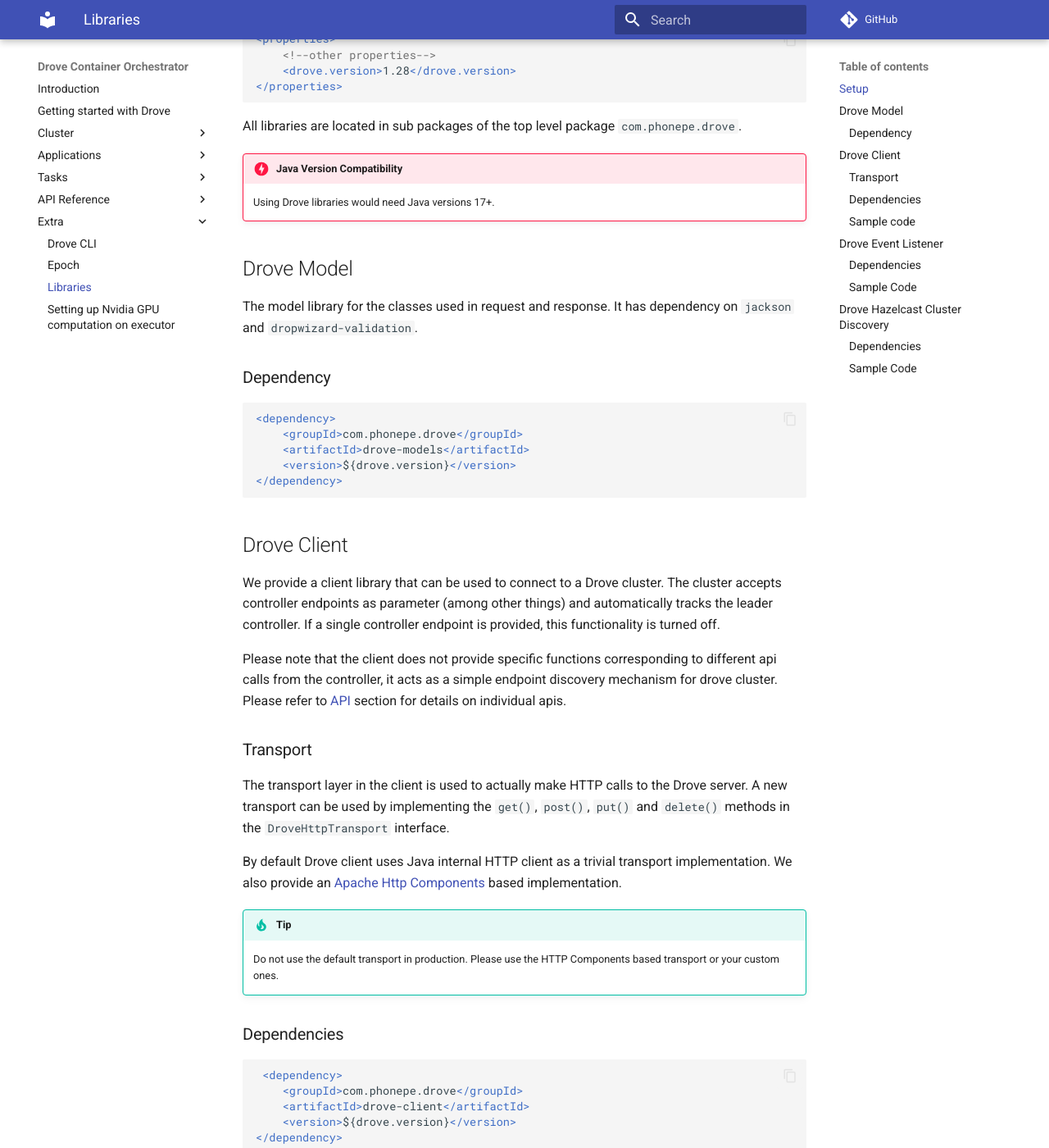
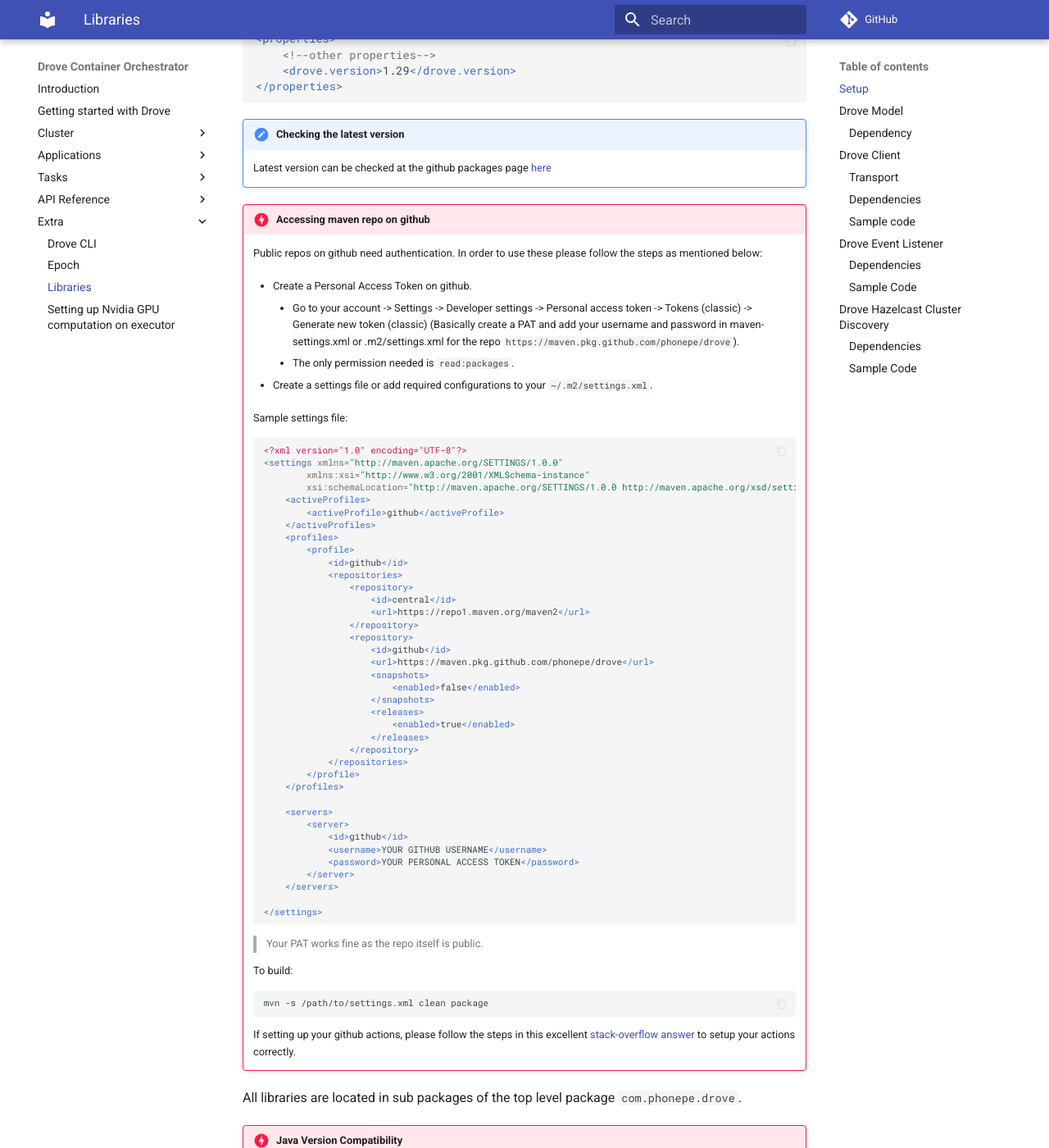
Before and after one commit to PhonePe/drove-orchestrator, an MkDocs documentation site: the page built from docs/docs/extra/libraries.md, in a window 1280 px wide and 1400 px high, scrolled down 687 px. Shown: the whole window at 82% size. Built offline with MkDocs 1.6.1 and Material for MkDocs 9.7.7, drawn with Linux system fonts in a browser that asks for light colours; comment, search, counter and statistics services are not loaded.

Commit message:
Updated docs

````diff
--- a/docs/docs/extra/libraries.md
+++ b/docs/docs/extra/libraries.md
@@ -25,9 +25,74 @@
 ```xml
 <properties>
     <!--other properties-->
-    <drove.version>1.28</drove.version>
+    <drove.version>1.29</drove.version>
 </properties>
 ```
+
+!!!note "Checking the latest version"
+    Latest version can be checked at the github packages page [here](https://github.com/PhonePe/drove/packages/2229703){:target="_blank"}
+
+!!!danger "Accessing maven repo on github"
+    Public repos on github need authentication.  In order to use these please follow the steps as mentioned below:
+
+    - Create a Personal Access Token on github.
+        - Go to your account -> Settings -> Developer settings -> Personal access token -> Tokens (classic) -> Generate new token (classic)
+    (Basically create a PAT and add your username and password in maven-settings.xml or .m2/settings.xml for the repo `https://maven.pkg.github.com/phonepe/drove`).
+        - The only permission needed is `read:packages`.
+
+    - Create a settings file or add required configurations to your `~/.m2/settings.xml`.
+
+    Sample settings file:
+    ```xml
+    <?xml version="1.0" encoding="UTF-8"?>
+    <settings xmlns="http://maven.apache.org/SETTINGS/1.0.0"
+            xmlns:xsi="http://www.w3.org/2001/XMLSchema-instance"
+            xsi:schemaLocation="http://maven.apache.org/SETTINGS/1.0.0 http://maven.apache.org/xsd/settings-1.0.0.xsd">
+        <activeProfiles>
+            <activeProfile>github</activeProfile>
+        </activeProfiles>
+        <profiles>
+            <profile>
+                <id>github</id>
+                <repositories>
+                    <repository>
+                        <id>central</id>
+                        <url>https://repo1.maven.org/maven2</url>
+                    </repository>
+                    <repository>
+                        <id>github</id>
+                        <url>https://maven.pkg.github.com/phonepe/drove</url>
+                        <snapshots>
+                            <enabled>false</enabled>
+                        </snapshots>
+                        <releases>
+                            <enabled>true</enabled>
+                        </releases>
+                    </repository>
+                </repositories>
+            </profile>
+        </profiles>
+
+        <servers>
+            <server>
+                <id>github</id>
+                <username>YOUR GITHUB USERNAME</username>
+                <password>YOUR PERSONAL ACCESS TOKEN</password>
+            </server>
+        </servers>
+
+    </settings>
+
+    ```
+    > Your PAT works fine as the repo itself is public.
+
+    To build:
+    ```shell
+    mvn -s /path/to/settings.xml clean package
+    ```
+
+    If setting up your github actions, please follow the steps in this excellent [stack-overflow answer](https://stackoverflow.com/questions/64706720/how-to-access-maven-dependency-from-github-packages-on-a-github-actions-workflow){:target="_blank"} to setup your actions correctly.
+
 
 All libraries are located in sub packages of the top level package `com.phonepe.drove`.
 
````
Also changed, not shown: docs/docs/cluster/cluster.md (+2 -1 lines), docs/docs/cluster/setup/gateway.md (+3 -3 lines), docs/docs/getting-started.md (+11 -7 lines).
